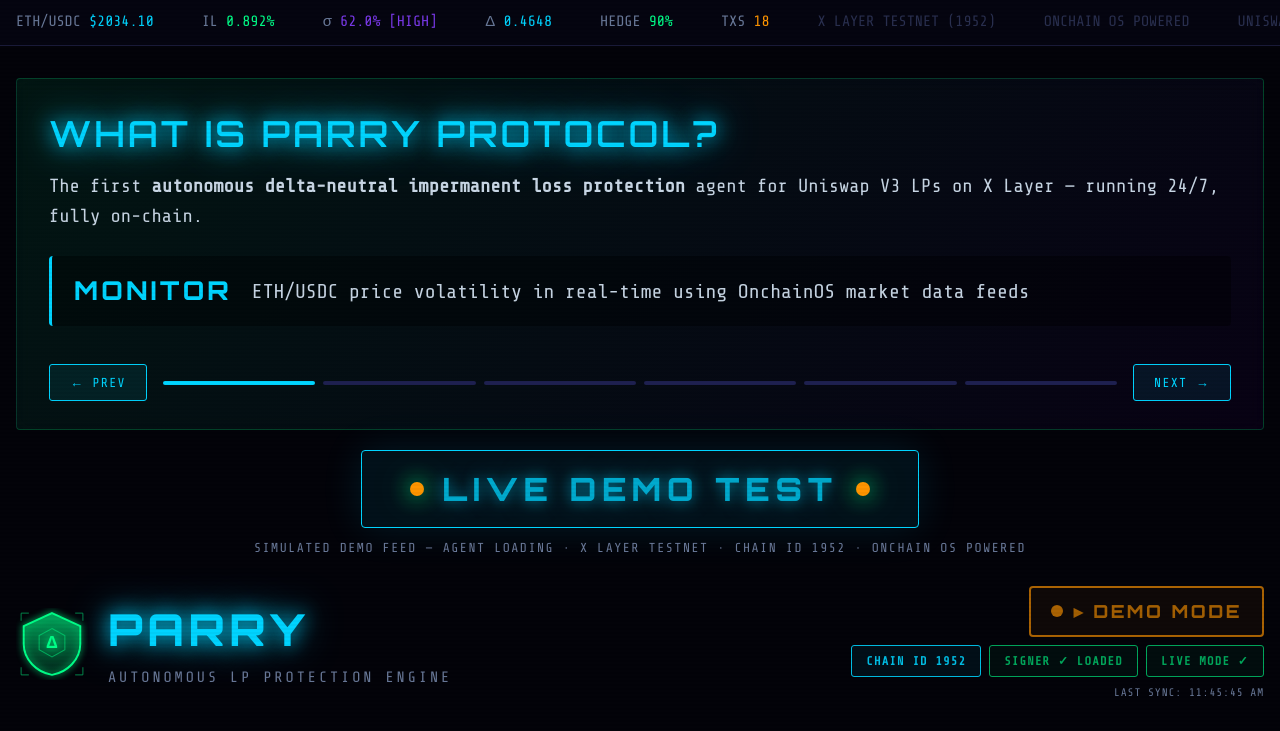
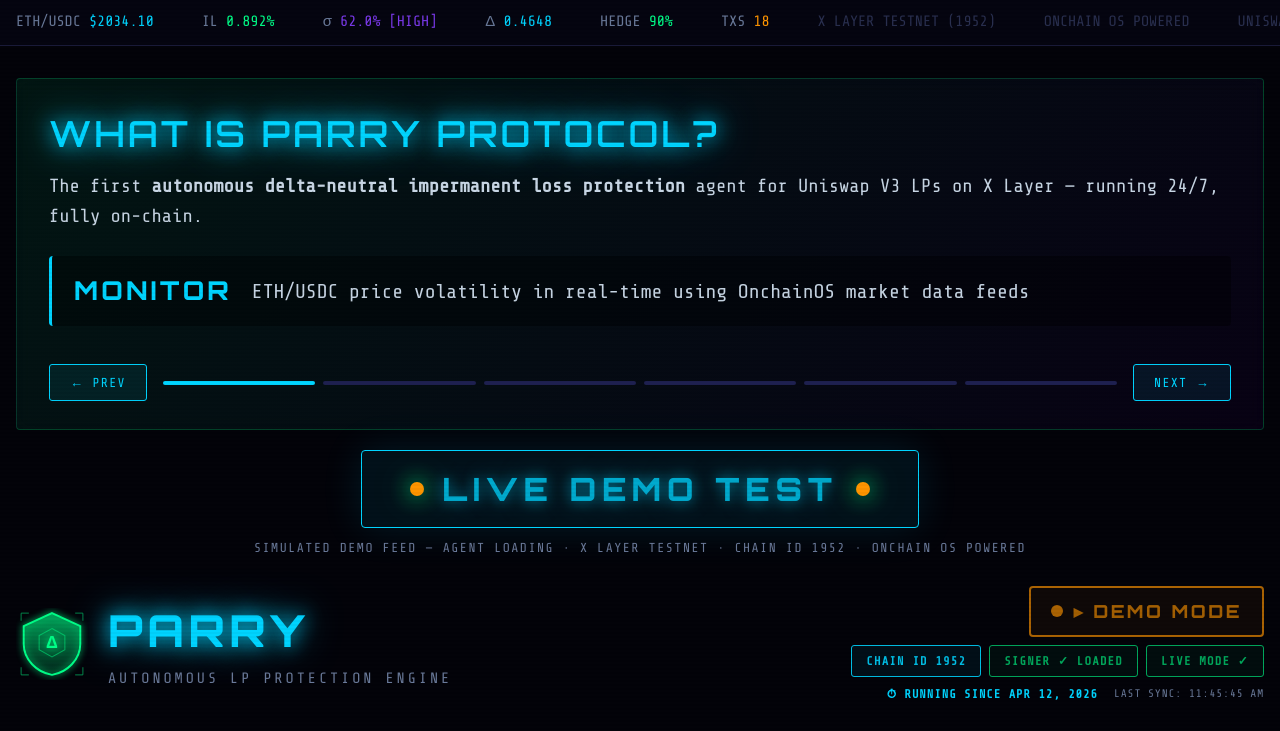
Before and after one commit to Gideon145/parry-protocol, a Next.js app in the folder frontend/: page / in a window 1280 px wide. Shown: the top 731 px of the page. Built offline with nearby package versions, Linux system fonts and the light colour scheme; no server answers.

Commit message:
fix: hardcode RUNNING SINCE APR 12 — startTimestamp resets on redeploy

```diff
--- a/frontend/app/page.tsx
+++ b/frontend/app/page.tsx
@@ -619,8 +619,7 @@
 
             {/* Row 3: running-since + last sync */}
             <div style={{ display: "flex", gap: 16, alignItems: "center", justifyContent: "flex-end" }}>
-              {status.startTimestamp && (
-                <span
+              <span
                   style={{
                     fontFamily: "var(--font-hud), monospace",
                     fontSize: 12,
@@ -629,14 +628,8 @@
                     fontWeight: 600,
                   }}
                 >
-                  ⏱ RUNNING SINCE{" "}
-                  {new Date(status.startTimestamp).toLocaleDateString("en-US", {
-                    month: "short",
-                    day: "numeric",
-                    year: "numeric",
-                  }).toUpperCase()}
+                  ⏱ RUNNING SINCE APR 12, 2026
                 </span>
-              )}
               <span
                 style={{
                   fontFamily: "var(--font-hud), monospace",
```
